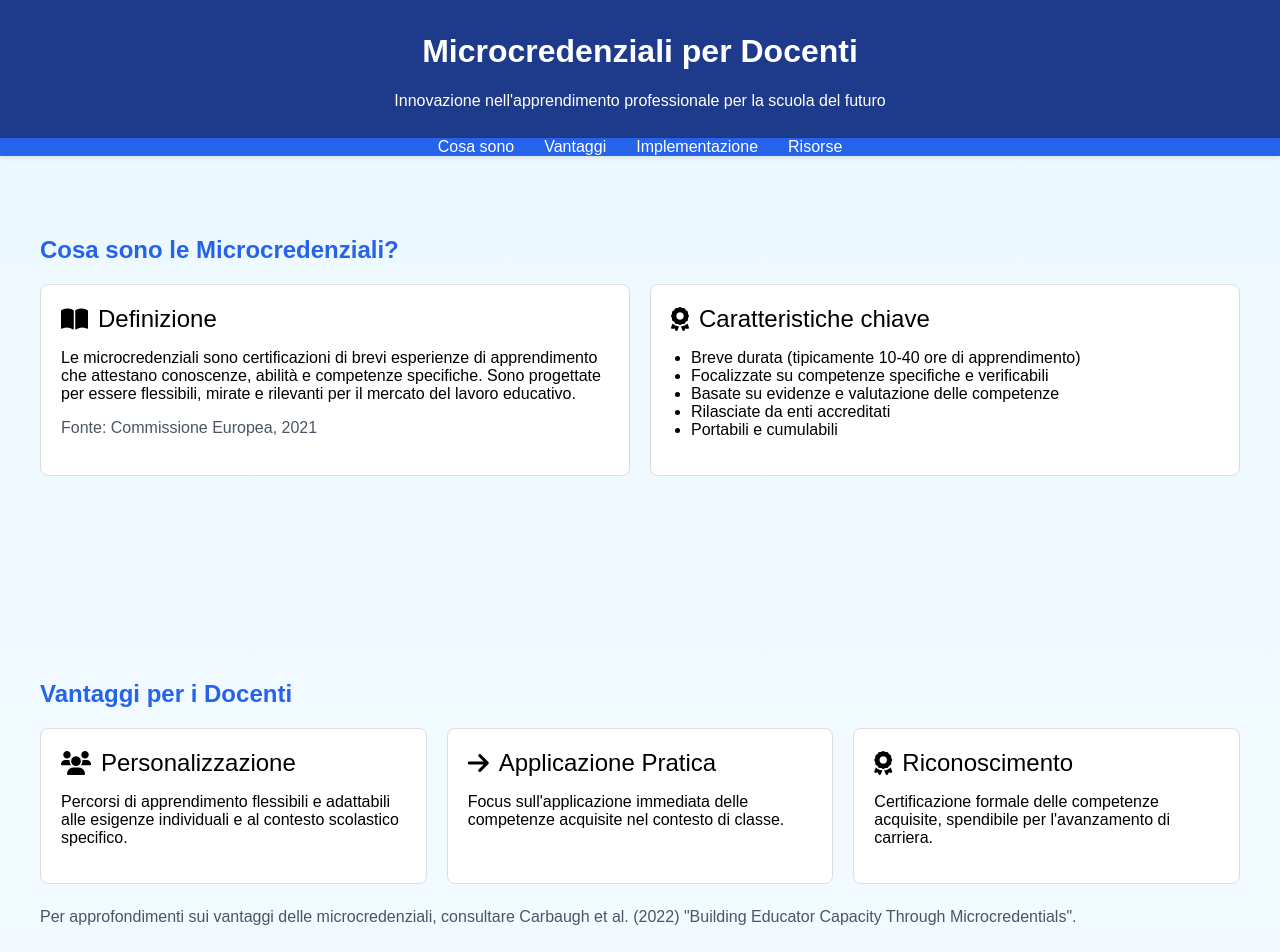
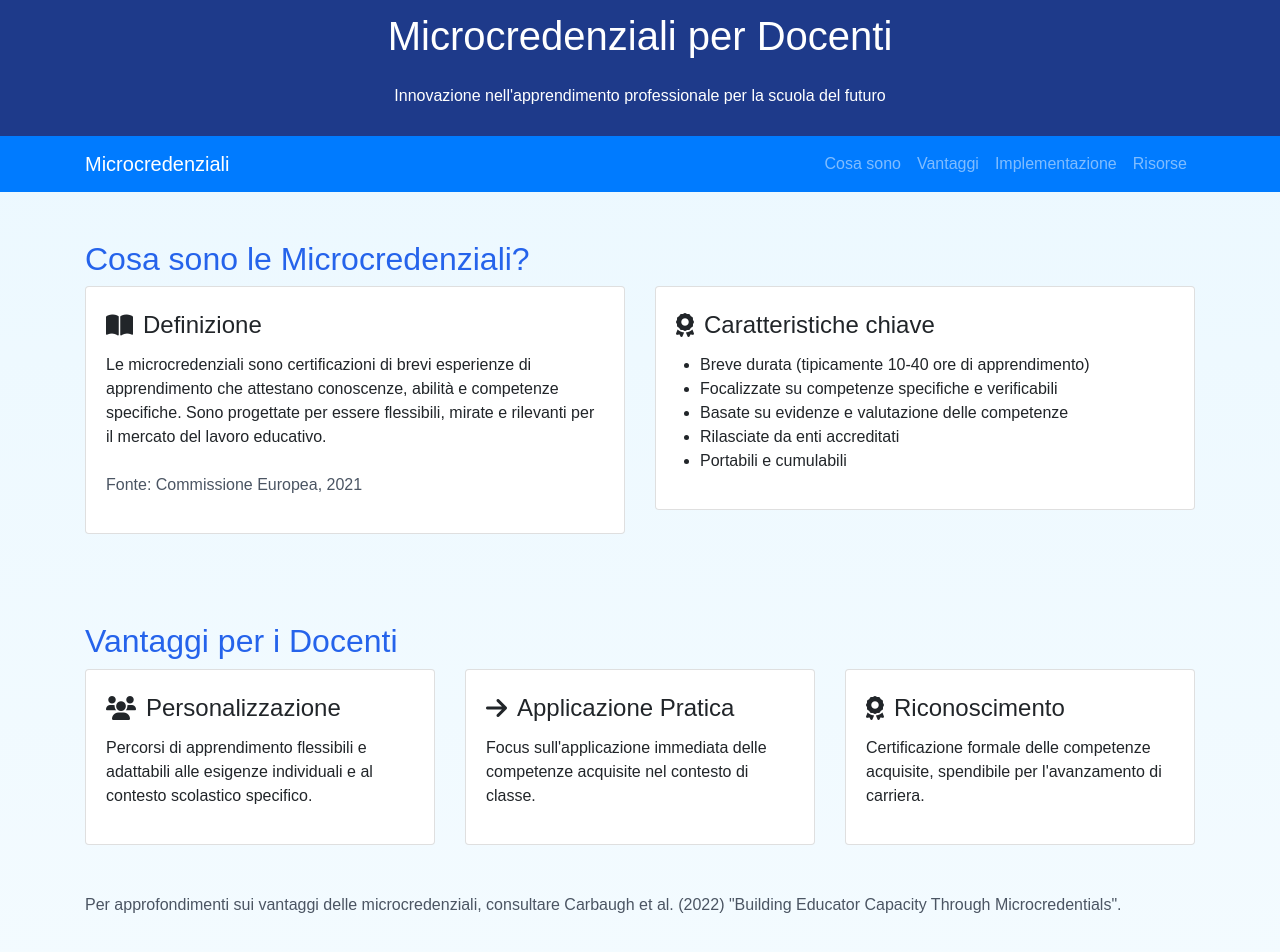
Before and after one commit to pmasini/microcredenziali, a plain HTML site: page index.html in a window 1280 px wide. Shown: the top 952 px of the page. Drawn offline with nearby package versions, Linux system fonts and the light colour scheme.

Commit message:
Update index.html

```diff
--- a/index.html
+++ b/index.html
@@ -5,6 +5,7 @@
     <meta name="viewport" content="width=device-width, initial-scale=1.0">
     <title>Microcredenziali per Docenti</title>
     <link rel="stylesheet" href="https://cdnjs.cloudflare.com/ajax/libs/font-awesome/6.0.0-beta3/css/all.min.css">
+    <link href="https://stackpath.bootstrapcdn.com/bootstrap/4.5.2/css/bootstrap.min.css" rel="stylesheet">
     <style>
         body {
             font-family: Arial, sans-serif;
@@ -18,47 +19,8 @@
             padding: 12px 0;
             text-align: center;
         }
-        nav {
-            background-color: #2563EB;
-            color: white;
-            position: sticky;
-            top: 0;
-            z-index: 10;
-            box-shadow: 0 2px 4px rgba(0, 0, 0, 0.1);
-        }
-        nav ul {
-            display: flex;
-            justify-content: center;
-            list-style: none;
-            padding: 0;
-            margin: 0;
-        }
-        nav ul li {
-            margin: 0 15px;
-        }
-        nav ul li a {
-            color: white;
-            text-decoration: none;
-        }
-        nav ul li a:hover {
-            text-decoration: underline;
-        }
-        .container {
-            max-width: 1200px;
-            margin: 0 auto;
-            padding: 0 20px;
-        }
-        .section {
-            padding: 60px 0;
-        }
         h2 {
             color: #1E3A8A;
-        }
-        .card {
-            border: 1px solid #ddd;
-            border-radius: 8px;
-            padding: 20px;
-            background-color: white;
         }
         .card-title {
             display: flex;
@@ -68,9 +30,6 @@
         }
         .card-title i {
             margin-right: 10px;
-        }
-        .list-disc, .list-decimal {
-            padding-left: 20px;
         }
         .text-blue-600 {
             color: #2563EB;
@@ -122,38 +81,55 @@
     </div>
 </header>
 
-<nav>
+<nav class="navbar navbar-expand-lg navbar-dark bg-primary sticky-top">
     <div class="container">
-        <ul>
-            <li><a href="#cosa-sono">Cosa sono</a></li>
-            <li><a href="#vantaggi">Vantaggi</a></li>
-            <li><a href="#implementazione">Implementazione</a></li>
-            <li><a href="#risorse">Risorse</a></li>
+        <a class="navbar-brand" href="#">Microcredenziali</a>
+        <button class="navbar-toggler" type="button" data-toggle="collapse" data-target="#navbarNav" aria-controls="navbarNav" aria-expanded="false" aria-label="Toggle navigation">
+            <span class="navbar-toggler-icon"></span>
+        </button>
+        <div class="collapse navbar-collapse" id="navbarNav">
+            <ul class="navbar-nav ml-auto">
+                <li class="nav-item">
+                    <a class="nav-link" href="#cosa-sono">Cosa sono</a>
+                </li>
+                <li class="nav-item">
+                    <a class="nav-link" href="#vantaggi">Vantaggi</a>
+                </li>
+                <li class="nav-item">
+                    <a class="nav-link" href="#implementazione">Implementazione</a>
+                </li>
+                <li class="nav-item">
+                    <a class="nav-link" href="#risorse">Risorse</a>
+                </li>
             </ul>
+        </div>
     </div>
 </nav>
 
-<main class="container">
+<main class="container my-5">
     <section id="cosa-sono" class="section mb-16">
         <h2 class="text-3xl font-bold mb-6 text-blue-600">Cosa sono le Microcredenziali?</h2>
-        <div class="grid md:grid-cols-2 gap-8">
+        <div class="row">
+            <div class="col-md-6 mb-4">
                 <div class="card">
+                    <div class="card-body">
                         <div class="card-title">
                             <i class="fas fa-book-open"></i>
                             Definizione
                         </div>
-                <div class="card-content">
                         <p>Le microcredenziali sono certificazioni di brevi esperienze di apprendimento che attestano conoscenze, abilità e competenze specifiche. Sono progettate per essere flessibili, mirate e rilevanti per il mercato del lavoro educativo.</p>
                         <p class="mt-4 text-sm text-gray-600">Fonte: Commissione Europea, 2021</p>
                     </div>
                 </div>
+            </div>
+            <div class="col-md-6 mb-4">
                 <div class="card">
+                    <div class="card-body">
                         <div class="card-title">
                             <i class="fas fa-award"></i>
                             Caratteristiche chiave
                         </div>
-                <div class="card-content">
-                    <ul class="list-disc">
+                        <ul class="list-disc pl-4">
                             <li>Breve durata (tipicamente 10-40 ore di apprendimento)</li>
                             <li>Focalizzate su competenze specifiche e verificabili</li>
                             <li>Basate su evidenze e valutazione delle competenze</li>
@@ -163,36 +139,43 @@
                     </div>
                 </div>
             </div>
+        </div>
     </section>
 
     <section id="vantaggi" class="section mb-16">
         <h2 class="text-3xl font-bold mb-6 text-blue-600">Vantaggi per i Docenti</h2>
-        <div class="grid md:grid-cols-3 gap-8">
+        <div class="row">
+            <div class="col-md-4 mb-4">
                 <div class="card">
+                    <div class="card-body">
                         <div class="card-title">
                             <i class="fas fa-users"></i>
                             Personalizzazione
                         </div>
-                <div class="card-content">
                         <p>Percorsi di apprendimento flessibili e adattabili alle esigenze individuali e al contesto scolastico specifico.</p>
                     </div>
                 </div>
+            </div>
+            <div class="col-md-4 mb-4">
                 <div class="card">
+                    <div class="card-body">
                         <div class="card-title">
                             <i class="fas fa-arrow-right"></i>
                             Applicazione Pratica
                         </div>
-                <div class="card-content">
                         <p>Focus sull'applicazione immediata delle competenze acquisite nel contesto di classe.</p>
                     </div>
                 </div>
+            </div>
+            <div class="col-md-4 mb-4">
                 <div class="card">
+                    <div class="card-body">
                         <div class="card-title">
                             <i class="fas fa-award"></i>
                             Riconoscimento
                         </div>
-                <div class="card-content">
                         <p>Certificazione formale delle competenze acquisite, spendibile per l'avanzamento di carriera.</p>
+                    </div>
                 </div>
             </div>
         </div>
@@ -201,11 +184,11 @@
 
     <section id="implementazione" class="section mb-16">
         <h2 class="text-3xl font-bold mb-6 text-blue-600">Implementazione nelle Scuole</h2>
-        <div class="card">
+        <div class="card mb-4">
+            <div class="card-body">
                 <div class="card-title">Passi chiave per l'adozione</div>
-            <div class="card-description">Basato sulle esperienze di distretti scolastici innovativi</div>
-            <div class="card-content">
-                <ol class="list-decimal">
+                <div class="card-description mb-3">Basato sulle esperienze di distretti scolastici innovativi</div>
+                <ol class="list-decimal pl-4">
                     <li>Valutazione dei bisogni formativi del corpo docente</li>
                     <li>Selezione o creazione di microcredenziali allineate agli obiettivi della scuola</li>
                     <li>Formazione di un team di supporto per i docenti</li>
@@ -216,23 +199,29 @@
         </div>
         <div class="mt-8">
             <h3 class="text-2xl font-semibold mb-4">Domande Frequenti</h3>
-            <div class="grid md:grid-cols-2 gap-6">
+            <div class="row">
+                <div class="col-md-6 mb-4">
                     <div class="card">
+                        <div class="card-body">
                             <div class="card-title">Come si valutano le microcredenziali?</div>
-                    <div class="card-content">
                             <p>Le microcredenziali vengono valutate attraverso l'analisi di evidenze concrete dell'applicazione delle competenze in classe, come piani di lezione, video di insegnamento o lavori degli studenti. La valutazione è spesso effettuata da esperti esterni per garantire obiettività.</p>
                         </div>
                     </div>
+                </div>
+                <div class="col-md-6 mb-4">
                     <div class="card">
+                        <div class="card-body">
                             <div class="card-title">Quanto tempo richiede completare una microcredenziale?</div>
-                    <div class="card-content">
                             <p>La durata può variare, ma tipicamente una microcredenziale richiede da 10 a 40 ore di impegno, distribuite su alcune settimane o mesi per permettere l'applicazione pratica delle competenze.</p>
                         </div>
                     </div>
+                </div>
+                <div class="col-md-6 mb-4">
                     <div class="card">
+                        <div class="card-body">
                             <div class="card-title">Le microcredenziali sostituiscono la formazione tradizionale?</div>
-                    <div class="card-content">
                             <p>No, le microcredenziali integrano e arricchiscono i percorsi formativi tradizionali, offrendo opportunità più flessibili e mirate di sviluppo professionale.</p>
+                        </div>
                     </div>
                 </div>
             </div>
@@ -262,5 +251,8 @@
     </div>
 </footer>
 
+<script src="https://code.jquery.com/jquery-3.5.1.slim.min.js"></script>
+<script src="https://cdn.jsdelivr.net/npm/@popperjs/core@2.5.3/dist/umd/popper.min.js"></script>
+<script src="https://stackpath.bootstrapcdn.com/bootstrap/4.5.2/js/bootstrap.min.js"></script>
 </body>
 </html>
```
Lines whose indentation alone changed are shown as unchanged.
